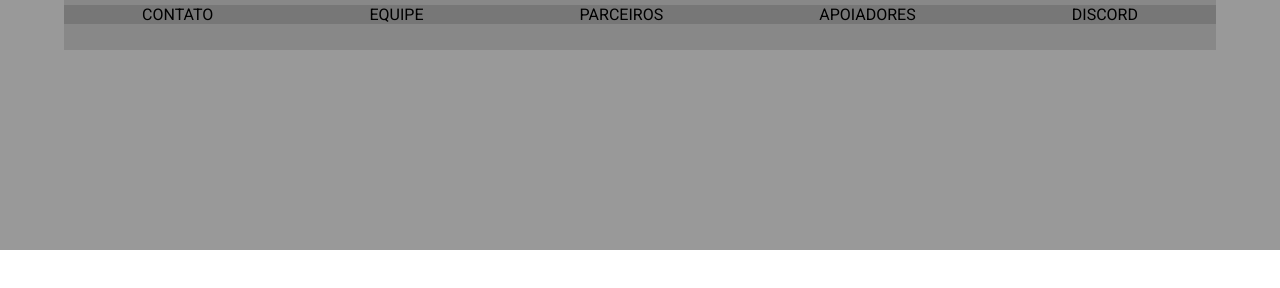
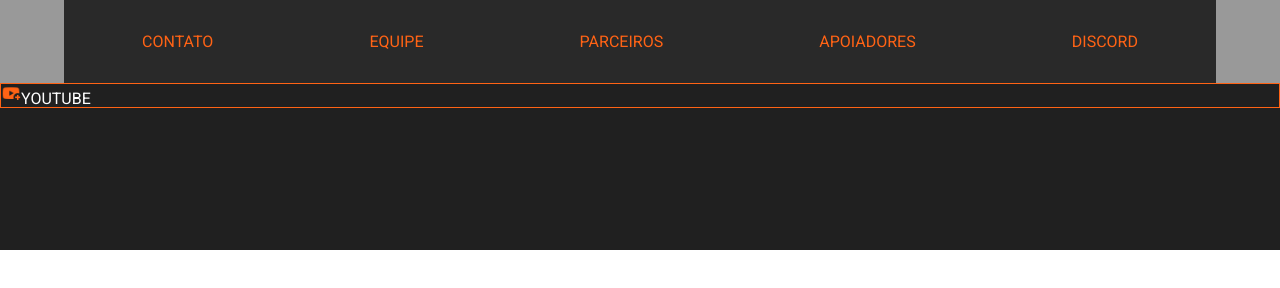
Before and after one commit to danielszago29/AVIEW, a plain HTML site: page index.html in a window 1280 px wide. Drawn offline with Linux system fonts and the light colour scheme; a web font is replaced by a local one.

Commit message:
ADD ICON

```diff
--- a/index.html
+++ b/index.html
@@ -22,6 +22,13 @@
                 </ul>
             </div>
         </div>
+        <div id="container-header-nav">
+            <div id="list-social-midia">
+                <ul id="social-midia">
+                    <li><a href=""><img src="icons-header/youtube-icon.png" alt="" style="width: 20px;">YOUTUBE</a></li>
+                </ul>
+            </div>
+        </div>
     </header>
 
 
--- a/style.css
+++ b/style.css
@@ -12,31 +12,49 @@ header{
     display: flex;
     height: 250px;
     background-color: #999999;
+    flex-direction: column;
 }
 
 #container-header{
     width: 100%;
     display: flex;
+    flex: .5;
     justify-content: center;
 }
 
 #top-header{
-    background-color: #888888;
+    background-color: #292929;
     width: 90%;
-    height: 50px;
+    height: 100%;
 
 }
 
 #top-list-menu{
-    margin: 5px 0;
     display: flex;
     list-style-type: none;
     justify-content: space-around;
     align-items: center;
-    background-color: #777777;
+    height: 100%;
 }
 
 #top-list-menu>li{
-    color:black;
-    background-color: #777777;
+    color: #ff6315;
 }
+
+#container-header-nav{
+    display: flex;
+    flex-direction: column;
+    width: 100%;
+    flex: 1;
+    background-color: #202020;
+}
+
+#list-social-midia{
+    border: 1px #ff6315 solid;
+    height: 25px;
+}
+
+#social-midia>li>a{
+    color:white;
+    text-decoration: none;
+}
```
Also changed, not shown: icons-header/youtube-icon.png (added).
